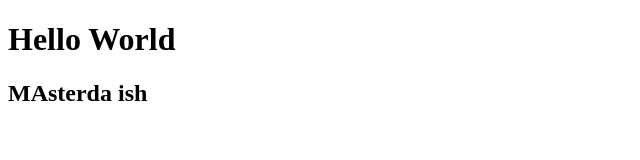
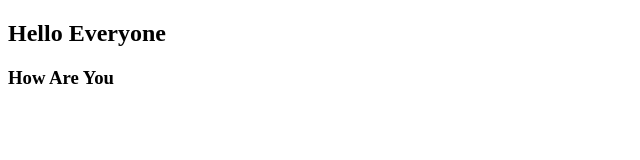
Before and after one commit to AMRIDDIN0130/dars-, a plain HTML site: page index.html in a window 1280 px wide. Shown: the whole page, without its empty margins (0-640 px from the left). Drawn offline with Linux system fonts and the light colour scheme.

Commit message:
sidbar ozgartirildi

```diff
--- a/index.html
+++ b/index.html
@@ -7,7 +7,9 @@
     <title>Document</title>
 </head>
 <body>
-    <h1>Hello World</h1>
-    <h2>MAsterda ish</h2>
+   <div class="sidbar">
+       <h2>Hello Everyone </h2>
+       <h3>How Are You</h3>
+   </div>
 </body>
 </html>
```
